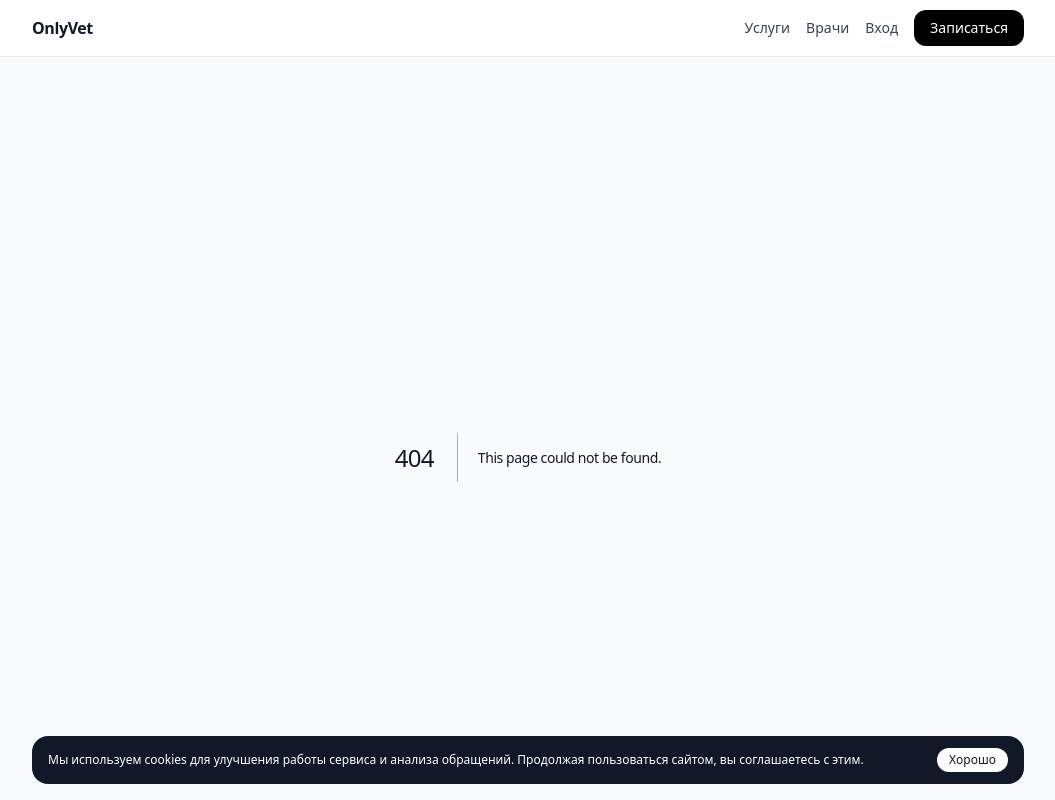
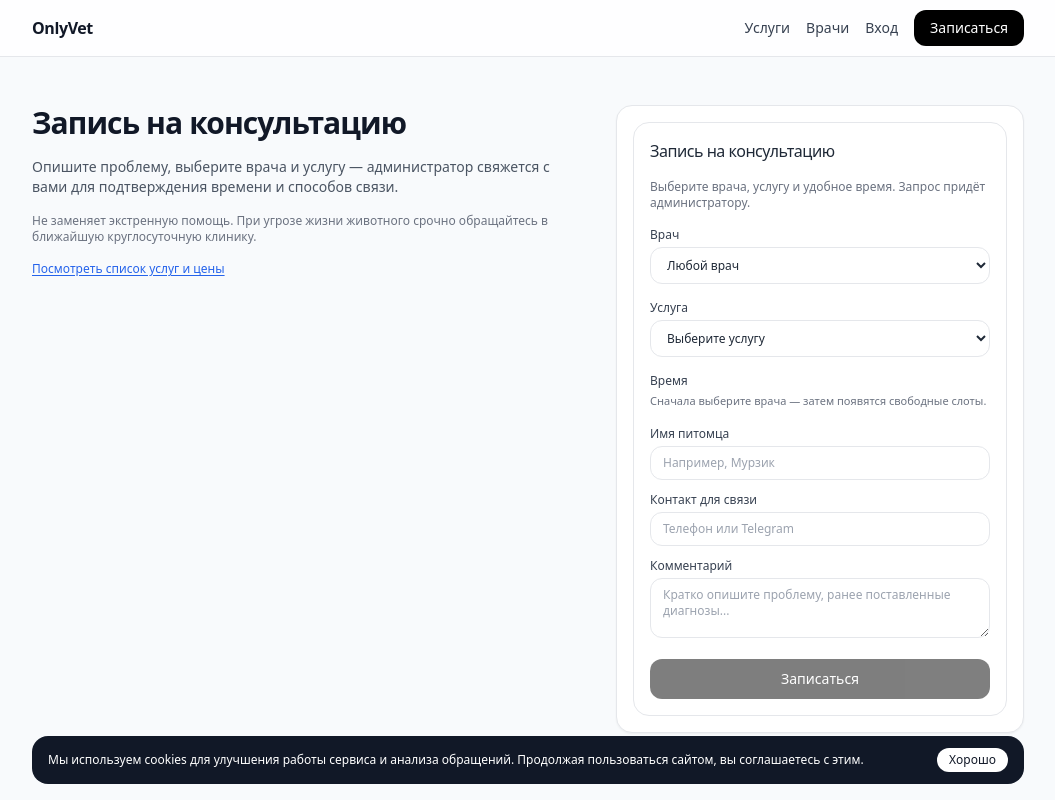
Before and after one commit to Stalser/OnlyVet3, a Next.js app: page /booking in a window 1280 px wide. Before the commit this address had no page. Shown: the top 800 px of the page, without its empty margins (112-1167 px from the left). Built offline with nearby package versions, Linux system fonts and the light colour scheme.

Commit message:
Create page.tsx

```diff
--- /dev/null
+++ b/app/booking/page.tsx
@@ -0,0 +1,33 @@
+import BookingWidget from "../../components/BookingWidget";
+import Link from "next/link";
+
+export default function BookingPage() {
+  return (
+    <main className="bg-slate-50 py-12">
+      <div className="container grid lg:grid-cols-[2fr,1.5fr] gap-10 items-start">
+        <div className="space-y-4">
+          <h1 className="text-3xl font-semibold">Запись на консультацию</h1>
+          <p className="text-sm text-gray-600 max-w-xl">
+            Опишите проблему, выберите врача и услугу — администратор свяжется
+            с вами для подтверждения времени и способов связи.
+          </p>
+          <p className="text-xs text-gray-500">
+            Не заменяет экстренную помощь. При угрозе жизни животного срочно
+            обращайтесь в ближайшую круглосуточную клинику.
+          </p>
+
+          <Link
+            href="/services"
+            className="inline-flex text-xs text-blue-600 underline underline-offset-2"
+          >
+            Посмотреть список услуг и цены
+          </Link>
+        </div>
+
+        <div className="card p-4">
+          <BookingWidget />
+        </div>
+      </div>
+    </main>
+  );
+}
```
